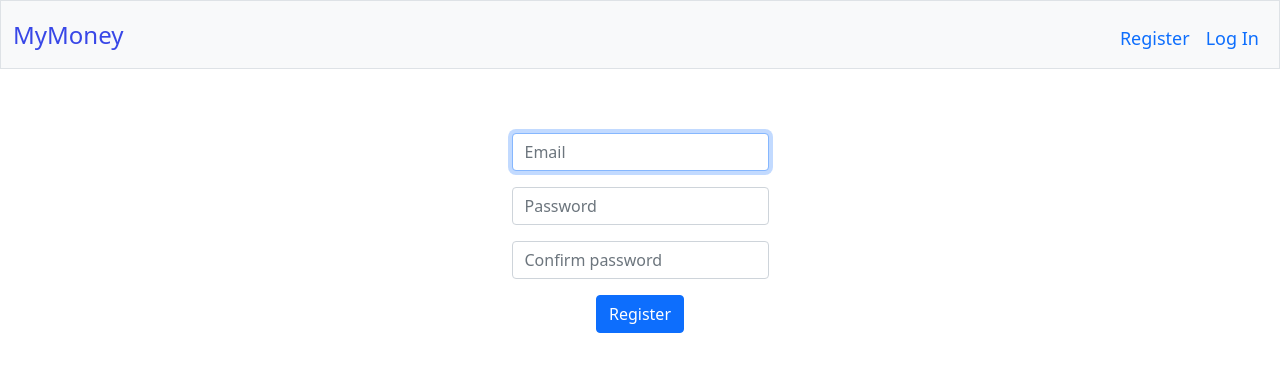
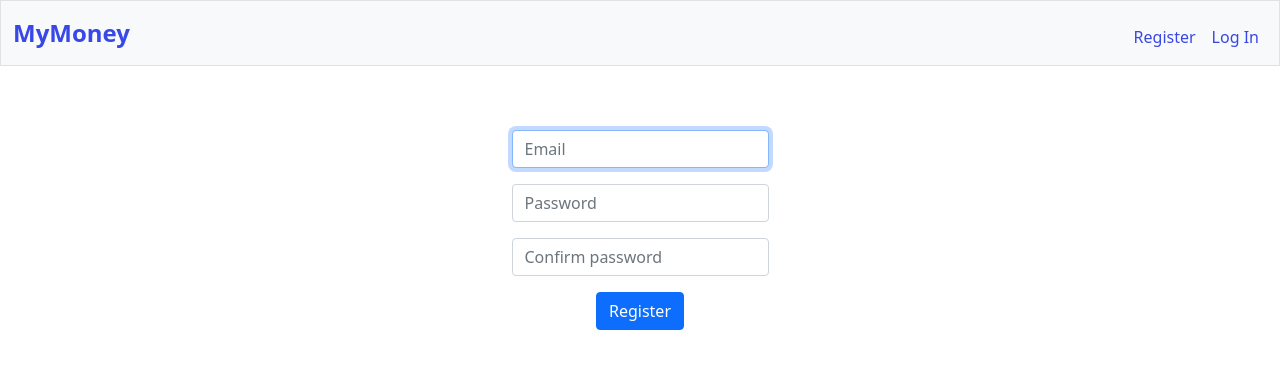
Before and after one commit to oloshandro/cs50, a Flask app: page /register in a window 1280 px wide. Shown: the top 372 px of the page. Run offline with Flask 2, Linux system fonts and the light colour scheme; some libraries are stand-ins or nearby versions.

Commit message:
final touch on visuals

```diff
--- a/final project/app.py
+++ b/final project/app.py
@@ -52,7 +52,7 @@ def after_request(response):
 def index():
     """Show logged in main page"""
     # show currect balance + accounts, categories, transactions, overview buttons
-    return render_template("index.html")
+    return render_template("expenses.html")
 
 
 @app.route("/login", methods=["GET", "POST"])
--- a/final project/static/styles.css
+++ b/final project/static/styles.css
@@ -17,21 +17,34 @@
 }
 
 /* Size for brand */
-nav .navbar-brand
+nav a.navbar-brand
 {
     font-size: x-large;
-    color: rgb(56, 71, 231);
+    color: rgb(56, 71, 231) !important;
     font-style: bold;
+    font-weight: 600;
 }
 
-nav .nav-item
+.navbar-light .navbar-nav .nav-link
+{
+    color: rgb(56, 71, 231) !important;
+}
+
+.nav-tabs a.nav-link
 {
     font-size: large;
-    color: rgb(76, 109, 253);
-    /* font-style: bold; */
+    font-weight: 600;
+    color:rgba(0, 0, 0, 0.544) !important;
 }
 
-nav .nav-link
+.nav-tabs a.nav-link.active
 {
     font-size: large;
+    font-weight: 600;
+    color:blue !important;
 }
+
+ul.nav.nav-tabs
+{
+    border-bottom: 0.5px solid #b1d8ff;
+}
--- a/final project/templates/layout.html
+++ b/final project/templates/layout.html
@@ -20,7 +20,7 @@
     </head>
 
     <body>
-        <nav class="bg-light border navbar navbar-expand-md">
+        <nav class="bg-light border navbar-light navbar navbar-expand-md">
             <div class="container-fluid">
                 <a class="navbar-brand" href="/">MyMoney</span></a>
                 <button aria-controls="navbar" aria-expanded="false" aria-label="Toggle navigation" class="navbar-toggler" data-bs-target="#navbar" data-bs-toggle="collapse" type="button">
@@ -35,6 +35,7 @@
                             <!-- <li class="nav-item"><a class="nav-link" href="/overview">MyOverview</a></li> -->
                         </ul>
                         <ul class="navbar-nav ms-auto mt-2">
+                            <li class="nav-item"><a class="nav-link"> {{ session["user_id"]["email"] }}</a></li>
                             <li class="nav-item"><a class="nav-link" href="/logout">Log Out</a></li>
                         </ul>
                     {% else %}
@@ -48,14 +49,6 @@
         </nav>
 
 
-        <!-- {% if get_flashed_messages() %}
-            <header>
-                <div class="alert alert-primary mb-0 text-center" role="alert">
-                    {{ get_flashed_messages() | join(" ") }}
-                </div>
-            </header>
-        {% endif %} -->
-
         <main class="container-fluid py-5 text-center">
             {% block main %}{% endblock %}
         </main>
```
